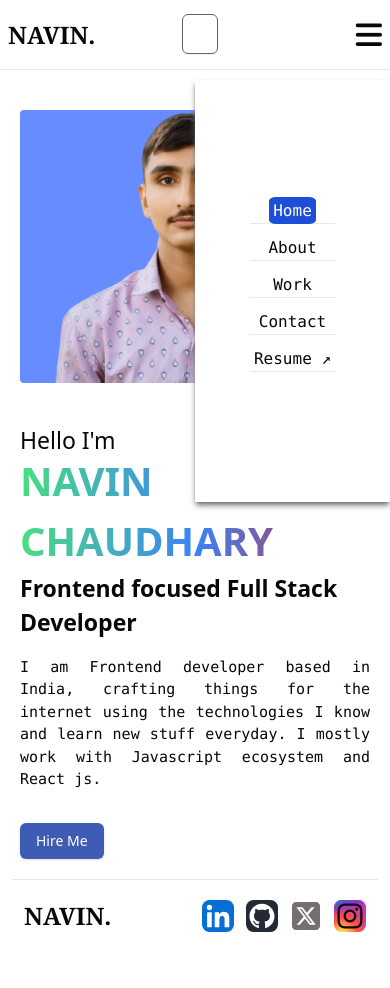
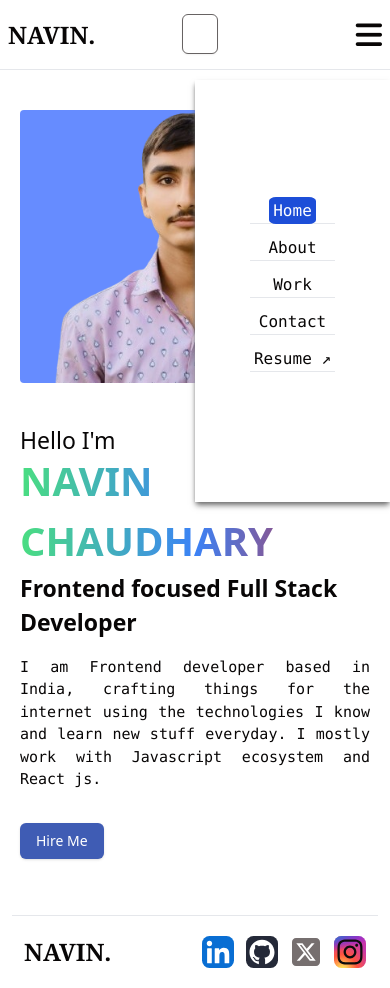
Before and after one commit to Navin-Chaudhary/Portfolio, a React (Vite) app: page / in a window 390 px wide. Before the commit the page ends 952 px from the top, so only its background shows below. Built offline with nearby package versions, Linux system fonts and the light colour scheme; a web font is replaced by a local one.

Commit message:
added `_redirects `

```diff
--- a/src/components/About/index.jsx
+++ b/src/components/About/index.jsx
@@ -27,7 +27,7 @@ export default function About() {
                 🏫 LDRP Institute of Technology and Research
               </h2>
               <h2 class="text-md md:text-xl font-mono">📍 GANDHINAGAR</h2>
-              <h2 class="text-md md:text-xl font-mono">⏳ July 2020-Current</h2>
+              <h2 class="text-md md:text-xl font-mono">⏳ July 2023-Current</h2>
             </div>
           </div>
           <hr />
--- a/src/components/Home/index.jsx
+++ b/src/components/Home/index.jsx
@@ -2,8 +2,8 @@ import React from "react";
 import { Link } from "react-router-dom";
 export default function Home() {
   return (
-    <main class=" z-10 min-h-[88vh] flex-row-reverse px-5 md:p-10 xl:px-40 flex-col-2 lg:flex pt-10">
-      <div class="relative md:w-full h-[70vw] sm:hidden lg:w-[400px] lg:ml-8 lg:mt-8 lg:h-[400px]  md:hidden lg:block flex justify-center w-full items-center bg-[#668cff] sm:bg-[#668cff] rounded md:rounded-full overflow-hidden object-cover">
+    <main class=" z-10 min-h-[88vh] flex-row-reverse px-5 md:p-10 xl:px-40 flex-col-2 lg:flex pt-10 pb-9">
+      <div class="relative md:w-full h-[70vw] sm:hidden  lg:w-[400px] lg:ml-8 lg:mt-8 lg:h-[400px]  md:hidden lg:block flex justify-center w-full items-center bg-[#668cff] sm:bg-[#668cff] rounded md:rounded-full overflow-hidden object-cover">
         <img alt="image" src="images/person3.png" class="object-cover"/>
       </div>
 
```
Also changed, not shown: 1 other file (tests, documents, lock files or other folders).
